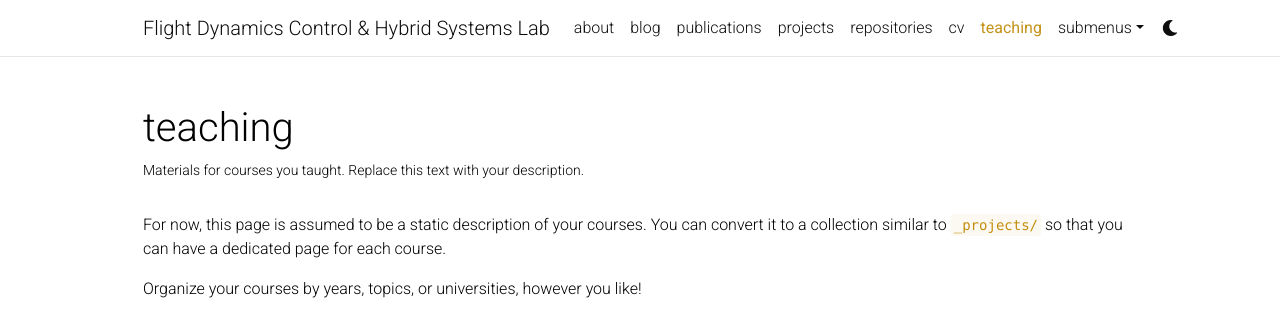
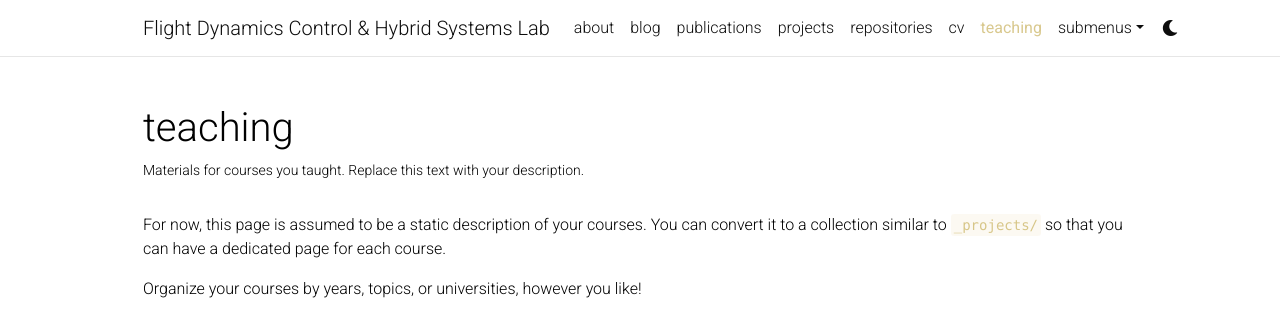
Before and after one commit to hsparkastro/fdchsl, a Jekyll site: the page built from _pages/teaching.md, in a window 1280 px wide. Shown: the top 323 px of the page. Built offline with Jekyll 4.4.1, drawn with Linux system fonts in a browser that asks for light colours; comment, search, counter and statistics services are not loaded; a style sheet for code colours, icons or effects is not loaded.

Commit message:
Update _themes.scss

```diff
--- a/_sass/_themes.scss
+++ b/_sass/_themes.scss
@@ -7,8 +7,8 @@
   --global-code-bg-color: #{$code-bg-color-light};
   --global-text-color: #{$black-color};
   --global-text-color-light: #{$grey-color};
-  --global-theme-color: #{$campus-gold-color};
-  --global-hover-color: #{$campus-gold-color};
+  --global-theme-color: #{$boilermaker-gold-color};
+  --global-hover-color: #{$boilermaker-gold-color};
   --global-footer-bg-color: #{$grey-color-dark};
   --global-footer-text-color: #{$grey-color-light};
   --global-footer-link-color: #{$white-color};
@@ -38,8 +38,8 @@ html[data-theme='dark'] {
   --global-code-bg-color: #{$code-bg-color-dark};
   --global-text-color: #{$grey-color-light};
   --global-text-color-light: #{$grey-color-light};
-  --global-theme-color: #{$cyan-color};
-  --global-hover-color: #{$cyan-color};
+  --global-theme-color: #{$boilermaker-gold-color};
+  --global-hover-color: #{$boilermaker-gold-color};
   --global-footer-bg-color: #{$grey-color-light};
   --global-footer-text-color: #{$grey-color-dark};
   --global-footer-link-color: #{$black-color};
```
